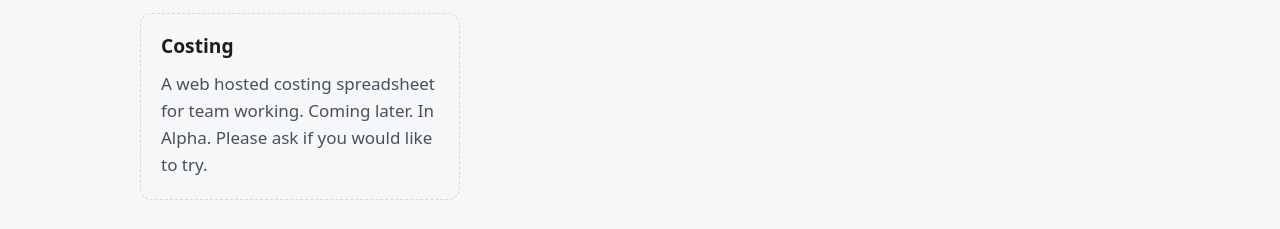
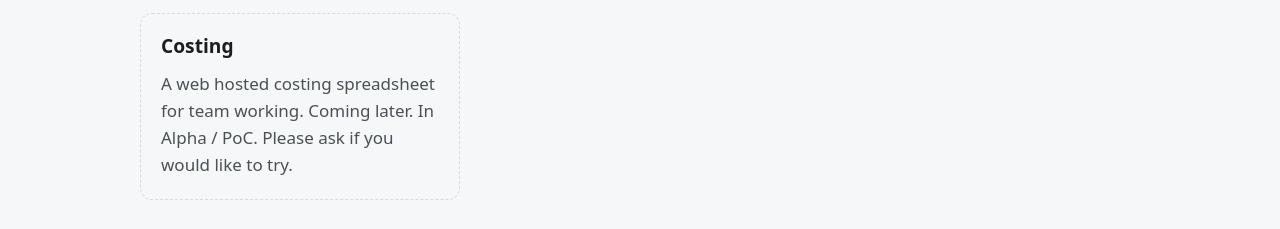
Before and after one commit to ianp5uk/sumtrol-software, a plain HTML site: page index.html in a window 1280 px wide. Shown: the part 598-827 px from the top of the page. Drawn offline with Linux system fonts and the light colour scheme.

Commit message:
verbage change

```diff
--- a/index.html
+++ b/index.html
@@ -71,7 +71,7 @@
 </li>
 <li class="app-card soon">
   <div class="head"><div><h2>Costing</h2></div></div>
-  <p>A web hosted costing spreadsheet for team working. Coming later. In Alpha. Please ask if you would like to try.</p>
+  <p>A web hosted costing spreadsheet for team working. Coming later. In Alpha / PoC. Please ask if you would like to try.</p>
 </li>
 </ul>
 </div>
```
